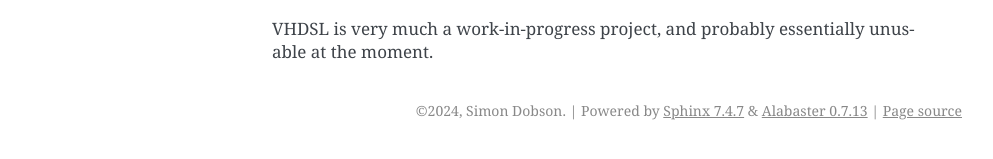
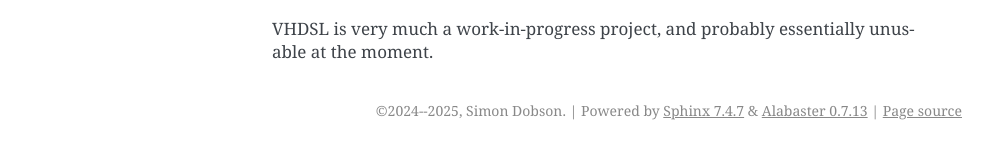
Before and after one commit to simoninireland/cl-vhdsl, a Sphinx documentation site: the page built from doc/index.rst, in a window 1280 px wide. Shown: the part 535-694 px from the top of the page, without its empty margins (148-1141 px from the left). Built offline with Sphinx 7.4.7, drawn with Linux system fonts in a browser that asks for light colours.

Commit message:
Updated copyright dates, added rtl/ tree

```diff
--- a/doc/conf.py
+++ b/doc/conf.py
@@ -7,7 +7,7 @@
 # https://www.sphinx-doc.org/en/master/usage/configuration.html#project-information
 
 project = 'VHDSL'
-copyright = '2024, Simon Dobson'
+copyright = '2024--2025, Simon Dobson'
 author = 'Simon Dobson'
 release = '0.1'
 
@@ -39,7 +39,7 @@
                "path": join(dirname(realpath(__file__)), "../")}]
 
 # Packages to grab symbols from (in the core image)
-cl_packages = ["cl-vhdsl"]
+cl_packages = ["cl-vhdsl", "cl-vhdsl/rtl"]
 
 # List of patterns, relative to source directory, that match files and
 # directories to ignore when looking for source files.
```
